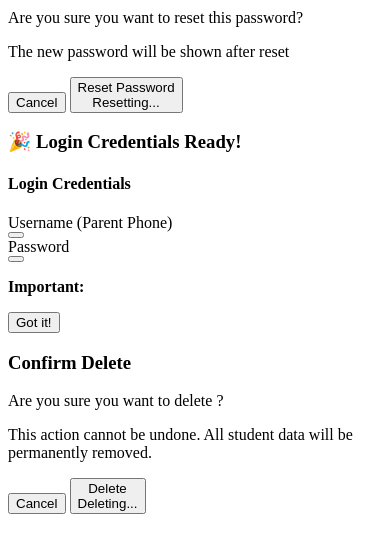
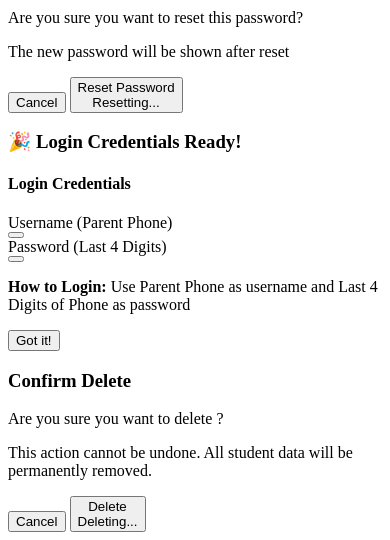
Before and after one commit to jhihihggggg/saro, a Flask app: template templates/templates/partials/student_management.html in a window 390 px wide. Shown: the part 787-1327 px from the top of the page. Before the commit the page ends 1301 px from the top, so only its background shows below. Run offline with Flask 3, Linux system fonts and the light colour scheme; the template is opened without the code that fills it, so the values that code supplies are empty.

Commit message:
Fix student password: Use last 4 digits of parent phone for login

```diff
--- a/templates/templates/partials/student_management.html
+++ b/templates/templates/partials/student_management.html
@@ -377,9 +377,9 @@
                             </div>
 
                             <div>
-                                <label class="block text-xs font-medium text-gray-600 uppercase tracking-wide">Password</label>
+                                <label class="block text-xs font-medium text-gray-600 uppercase tracking-wide">Password (Last 4 Digits)</label>
                                 <div class="flex items-center justify-between bg-white p-3 rounded-lg border">
-                                    <span class="font-mono text-lg text-gray-900" x-text="newStudentCredentials.password"></span>
+                                    <span class="font-mono text-2xl text-gray-900 font-bold" x-text="newStudentCredentials.password"></span>
                                     <button @click="copyToClipboard(newStudentCredentials.password)" class="text-blue-600 hover:text-blue-800">
                                         <i class="fas fa-copy"></i>
                                     </button>
@@ -387,10 +387,10 @@
                             </div>
                         </div>
 
-                        <div class="mt-4 p-3 bg-yellow-50 border-l-4 border-yellow-400 rounded">
-                            <p class="text-sm text-yellow-800">
+                        <div class="mt-4 p-3 bg-green-50 border-l-4 border-green-400 rounded">
+                            <p class="text-sm text-green-800">
                                 <i class="fas fa-info-circle mr-1"></i>
-                                <strong>Important:</strong> <span x-text="newStudentCredentials.note"></span>
+                                <strong>How to Login:</strong> Use Parent Phone as username and Last 4 Digits of Phone as password
                             </p>
                         </div>
                     </div>
@@ -554,14 +554,13 @@ function studentManagement() {
 
         // Generate display password for viewing (same algorithm as backend)
         generateDisplayPassword(student) {
-            if (!student.firstName || !student.guardianPhone) {
+            if (!student.guardianPhone && !student.phoneNumber) {
                 return 'Not Available';
             }
 
-            // Use the same simple unique password algorithm
-            const cleanName = student.firstName.replace(/\s/g, '').substring(0, 6);
-            const phoneDigits = student.guardianPhone.replace(/\D/g, '').slice(-4);
-            return cleanName + phoneDigits;
+            // Password is last 4 digits of parent phone number
+            const phone = student.guardianPhone || student.phoneNumber;
+            return phone.slice(-4);  // Last 4 digits
         },
 
         async loadBatches() {
@@ -760,7 +759,7 @@ function studentManagement() {
                 this.newStudentCredentials = {
                     username: this.studentToReset.guardianPhone || this.studentToReset.phoneNumber,
                     password: result.data.newPassword,
-                    note: 'Student logs in with Parent Phone + this new password'
+                    note: 'Password is last 4 digits of parent phone number'
                 };
 
                 // Close reset modal and show password modal
```
Also changed, not shown: routes/students.py (+26 -12 lines).
